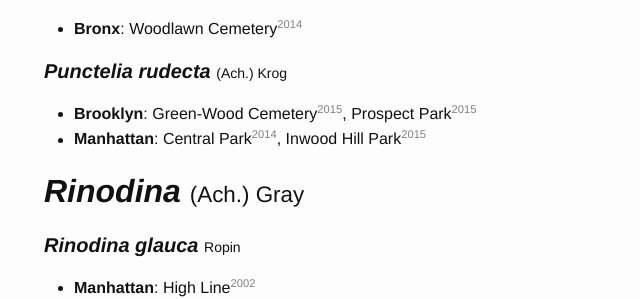
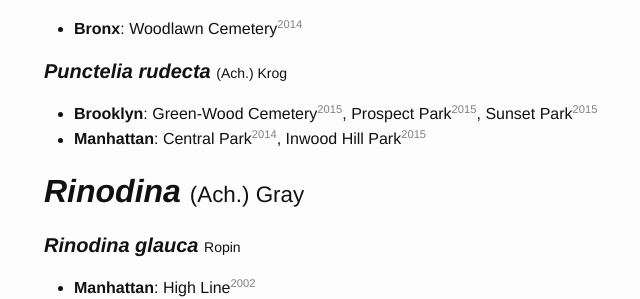
Before and after one commit to lichens-nyc/lichens-nyc.github.io, a Jekyll site: the page built from index.html, in a window 1280 px wide and 900 px high, scrolled down 6231 px. Shown: the part 157-456 px from the top of the window, without its empty margins (226-866 px from the left). Built offline with Jekyll 4.4.1, drawn with Linux system fonts in a browser that asks for light colours.

Commit message:
Punctelia rudecta observation in Sunset Park

```diff
--- a/_data/observations.yaml
+++ b/_data/observations.yaml
@@ -177,6 +177,7 @@ Punctelia:
     GW: [{ when: 2014, who: NP }, { when: 2015, who: NP }]
     IH: [{ when: 2015, who: NP }]
     PP: [{ when: 2014, who: NP }, { when: 2015, who: NP }]
+    SP: [{ when: 2015, who: NP }]
 Rinodina:
   glauca:
     HL: [{ when: 2002, who: RS }]
```
